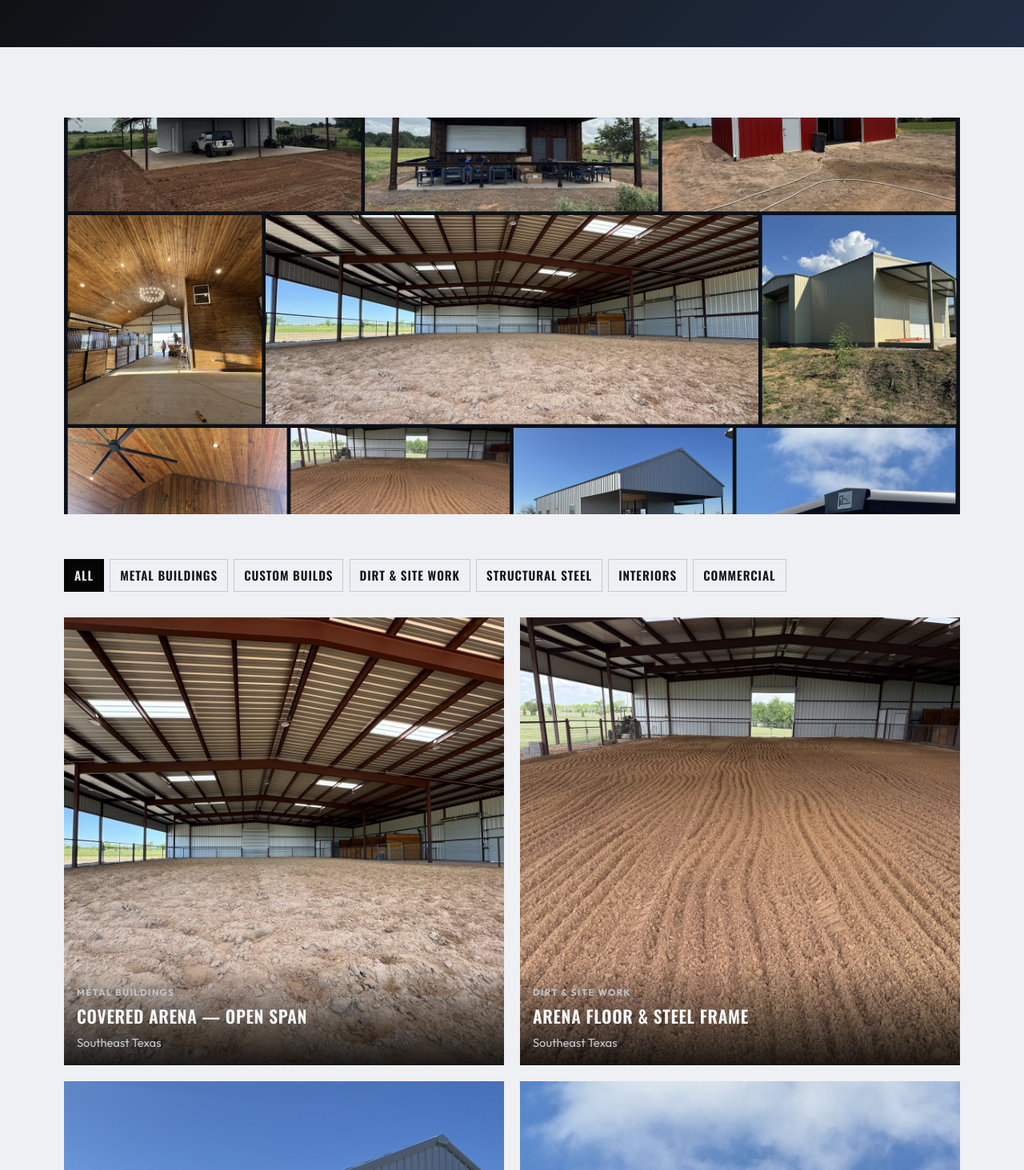
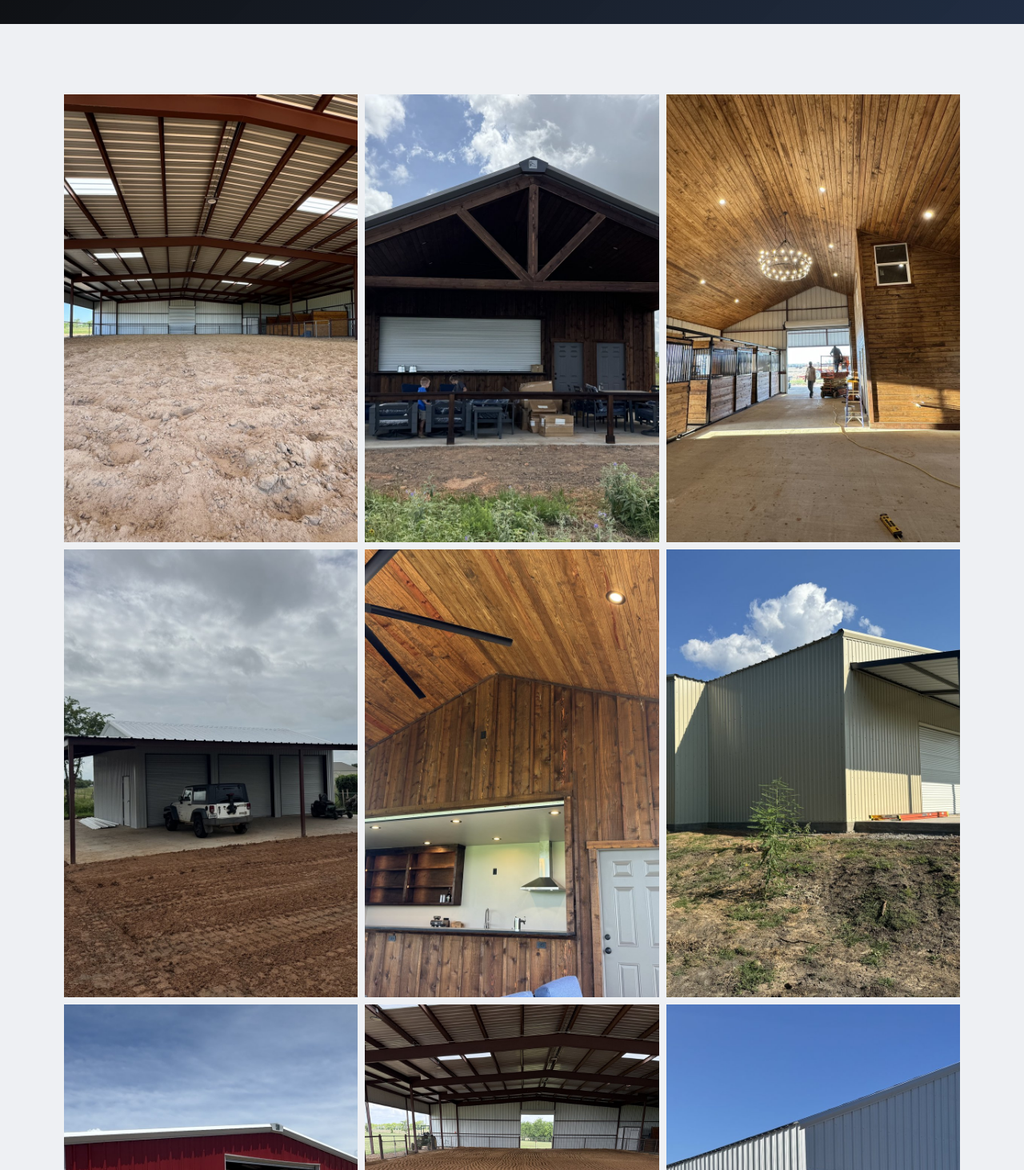
Before and after one commit to jayce-app/ACAC, a React (Vite) app: page /projects in a window 1280 px wide. Shown: the part 307-1770 px from the top of the page at 80% size. Built offline with nearby package versions, Linux system fonts and the light colour scheme.

Commit message:
Simplify Projects into a photo dump without captions
Drop titles, categories, and filters — just a dense grid of job photos
until work is grouped into named projects later.

Co-authored-by: JAYCE <jayce-app@users.noreply.github.com>

```diff
--- a/src/data/projects.ts
+++ b/src/data/projects.ts
@@ -1,183 +1,27 @@
 /**
- * Project gallery entries.
+ * Photo dump for the Projects page.
  *
- * To add a photo:
- * 1. Drop the image file into /public/projects/ (jpg, png, or webp)
- * 2. Add an object below with the matching image path
- *
- * Tip: use clean, well-lit completion photos without clutter.
+ * Drop jpgs/pngs/webps into /public/projects/ and add the path below.
+ * Keep it a mess of photos for now — titles/grouping can come later.
  */
-export type Project = {
-  id: string;
-  title: string;
-  category: "Metal buildings" | "Dirt & site work" | "Structural steel" | "Interiors" | "Commercial" | "Custom builds";
-  location?: string;
-  blurb?: string;
-  /** Path under /public, e.g. /projects/my-job.jpg */
-  image: string;
-};
-
-export const projects: Project[] = [
-  {
-    id: "covered-arena-span",
-    title: "Covered arena — open span",
-    category: "Metal buildings",
-    location: "Southeast Texas",
-    blurb: "Clear-span steel arena with skylights, dirt floor, and stall build-out.",
-    image: "/projects/covered-arena-open-span.jpg",
-  },
-  {
-    id: "covered-arena-dirt",
-    title: "Arena floor & steel frame",
-    category: "Dirt & site work",
-    location: "Southeast Texas",
-    blurb: "Groomed arena dirt under a full steel clear-span structure.",
-    image: "/projects/covered-arena-dirt-floor.jpg",
-  },
-  {
-    id: "metal-two-tone",
-    title: "Two-tone metal barn",
-    category: "Metal buildings",
-    location: "Southeast Texas",
-    blurb: "Custom metal barn with porch, wood soffit, and two-tone siding.",
-    image: "/projects/metal-barn-two-tone.jpg",
-  },
-  {
-    id: "logo-plate",
-    title: "Custom logo plate",
-    category: "Structural steel",
-    location: "Southeast Texas",
-    blurb: "Fabricated metal brand mark mounted at the ridge.",
-    image: "/projects/logo-plate-roofline.jpg",
-  },
-  {
-    id: "timber-pavilion",
-    title: "Timber outdoor pavilion",
-    category: "Custom builds",
-    location: "Southeast Texas",
-    blurb: "Heavy timber outdoor living structure on a concrete pad — custom, start to finish.",
-    image: "/projects/timber-pavilion.jpg",
-  },
-  {
-    id: "luxury-stalls",
-    title: "Custom stall barn interior",
-    category: "Interiors",
-    location: "Southeast Texas",
-    blurb: "Wood-lined stalls, vaulted ceiling, and finished concrete — custom interior work.",
-    image: "/projects/luxury-stalls-interior.jpg",
-  },
-  {
-    id: "outdoor-kitchen",
-    title: "Outdoor kitchen pavilion",
-    category: "Custom builds",
-    location: "Southeast Texas",
-    blurb: "Pass-through outdoor kitchen and living space under a timber roof.",
-    image: "/projects/outdoor-kitchen-pavilion.jpg",
-  },
-  {
-    id: "metal-wrap-porch",
-    title: "Metal shop with wrap porch",
-    category: "Metal buildings",
-    location: "Southeast Texas",
-    blurb: "Multi-door metal shop with steel wrap porch and graded site work.",
-    image: "/projects/metal-shop-wrap-porch.jpg",
-  },
-  {
-    id: "metal-tan-porch",
-    title: "Tan metal shop with porch",
-    category: "Metal buildings",
-    location: "Southeast Texas",
-    blurb: "Turnkey metal building with covered porch, roll-ups, and concrete slab.",
-    image: "/projects/metal-shop-tan-porch.jpg",
-  },
-  {
-    id: "metal-tan-porch-2",
-    title: "Tan metal shop — side view",
-    category: "Metal buildings",
-    location: "Southeast Texas",
-    blurb: "Same custom shop from the porch side — slab, steel, and metal shell.",
-    image: "/projects/metal-shop-tan-porch-2.jpg",
-  },
-  {
-    id: "metal-barn-red",
-    title: "Red metal barn",
-    category: "Metal buildings",
-    location: "Southeast Texas",
-    blurb: "Bold red metal building with white trim on a fresh pad.",
-    image: "/projects/metal-barn-red.jpg",
-  },
-  {
-    id: "metal-shop-white",
-    title: "White metal shop",
-    category: "Metal buildings",
-    location: "Southeast Texas",
-    blurb: "Clean metal shop shell with charcoal trim and roll-up access.",
-    image: "/projects/metal-shop-white.jpg",
-  },
-  {
-    id: "metal-multi-bay",
-    title: "Multi-bay metal shop",
-    category: "Metal buildings",
-    location: "Southeast Texas",
-    blurb: "Multi-bay metal structure with lean-to and open work bays.",
-    image: "/projects/metal-shop-multi-bay.jpg",
-  },
-  {
-    id: "metal-charcoal-door",
-    title: "Shop with charcoal bay door",
-    category: "Metal buildings",
-    location: "Southeast Texas",
-    blurb: "Tan metal shop front with charcoal roll-up and exterior lighting.",
-    image: "/projects/metal-shop-charcoal-door.jpg",
-  },
-  {
-    id: "covered-arena",
-    title: "Covered arena / open span",
-    category: "Metal buildings",
-    location: "Southeast Texas",
-    blurb: "Open-front steel structure — covered span over dirt.",
-    image: "/projects/covered-arena-night.jpg",
-  },
-  {
-    id: "concrete-crossing",
-    title: "Concrete crossing & site work",
-    category: "Dirt & site work",
-    location: "Southeast Texas",
-    blurb: "Graded access, gravel approach, and poured concrete crossing.",
-    image: "/projects/concrete-crossing-sitework.jpg",
-  },
-  {
-    id: "job-site-sign",
-    title: "On the job",
-    category: "Commercial",
-    location: "Southeast Texas",
-    blurb: "TX Ropers Construction on site.",
-    image: "/projects/job-site-sign.jpg",
-  },
-  {
-    id: "metal-shop",
-    title: "Custom metal shop building",
-    category: "Metal buildings",
-    location: "Bellville, TX",
-    blurb: "Turnkey metal building with covered porch, roll-up doors, and charcoal trim.",
-    image: "/projects/metal-building-shop.jpg",
-  },
-  {
-    id: "horse-stalls",
-    title: "Custom horse stalls",
-    category: "Interiors",
-    location: "Southeast Texas",
-    blurb: "Wood-and-steel stalls built inside a covered metal structure — from the dirt up.",
-    image: "/projects/custom-horse-stalls.jpg",
-  },
+export const projectPhotos: string[] = [
+  "/projects/covered-arena-open-span.jpg",
+  "/projects/timber-pavilion.jpg",
+  "/projects/luxury-stalls-interior.jpg",
+  "/projects/metal-shop-wrap-porch.jpg",
+  "/projects/outdoor-kitchen-pavilion.jpg",
+  "/projects/metal-shop-tan-porch.jpg",
+  "/projects/metal-barn-red.jpg",
+  "/projects/covered-arena-dirt-floor.jpg",
+  "/projects/metal-barn-two-tone.jpg",
+  "/projects/metal-shop-white.jpg",
+  "/projects/metal-shop-multi-bay.jpg",
+  "/projects/metal-shop-charcoal-door.jpg",
+  "/projects/covered-arena-night.jpg",
+  "/projects/metal-shop-tan-porch-2.jpg",
+  "/projects/logo-plate-roofline.jpg",
+  "/projects/concrete-crossing-sitework.jpg",
+  "/projects/metal-building-shop.jpg",
+  "/projects/custom-horse-stalls.jpg",
+  "/projects/job-site-sign.jpg",
 ];
-
-export const projectCategories = [
-  "All",
-  "Metal buildings",
-  "Custom builds",
-  "Dirt & site work",
-  "Structural steel",
-  "Interiors",
-  "Commercial",
-] as const;
--- a/src/pages/Projects.css
+++ b/src/pages/Projects.css
@@ -1,51 +1,5 @@
 .band--projects {
   background: var(--field);
-}
-
-.projects-collage {
-  margin: 0 0 var(--space-xl);
-  overflow: hidden;
-  background: var(--slate);
-}
-
-.projects-collage img {
-  display: block;
-  width: 100%;
-  height: auto;
-  max-height: min(62vh, 32rem);
-  object-fit: cover;
-  object-position: center;
-}
-
-.projects-toolbar {
-  margin-bottom: var(--space-lg);
-}
-
-.projects-filters {
-  display: flex;
-  flex-wrap: wrap;
-  gap: 0.45rem;
-}
-
-.projects-filter {
-  font-family: var(--font-display);
-  font-size: 0.95rem;
-  font-weight: 600;
-  letter-spacing: 0.06em;
-  text-transform: uppercase;
-  color: var(--slate);
-  background: transparent;
-  border: 1px solid rgba(22, 32, 51, 0.18);
-  padding: 0.45rem 0.75rem;
-  cursor: pointer;
-  transition: background 160ms ease, color 160ms ease, border-color 160ms ease;
-}
-
-.projects-filter:hover,
-.projects-filter.is-active {
-  background: var(--iron);
-  color: var(--chrome);
-  border-color: var(--iron);
 }
 
 .projects-grid {
@@ -53,8 +7,8 @@
   margin: 0;
   padding: 0;
   display: grid;
-  grid-template-columns: repeat(2, minmax(0, 1fr));
-  gap: 1.25rem;
+  grid-template-columns: repeat(3, minmax(0, 1fr));
+  gap: 0.55rem;
 }
 
 .project-tile {
@@ -66,71 +20,31 @@
   background: var(--slate);
   cursor: pointer;
   overflow: hidden;
-  text-align: left;
-  color: var(--white);
 }
 
 .project-tile img {
   width: 100%;
-  aspect-ratio: 4 / 3;
+  aspect-ratio: 1 / 1;
   object-fit: cover;
-  transition: transform 420ms ease;
+  display: block;
+  transition: transform 420ms ease, opacity 200ms ease;
+}
+
+.project-tile:nth-child(5n + 1) img,
+.project-tile:nth-child(7n + 3) img {
+  aspect-ratio: 4 / 5;
+}
+
+.project-tile:nth-child(4n) img {
+  aspect-ratio: 5 / 4;
 }
 
 .project-tile:hover img {
-  transform: scale(1.04);
-}
-
-.project-tile__meta {
-  position: absolute;
-  left: 0;
-  right: 0;
-  bottom: 0;
-  padding: 1.5rem 1rem 1rem;
-  background: linear-gradient(0deg, rgba(5, 5, 5, 0.88), transparent);
-  display: grid;
-  gap: 0.2rem;
-}
-
-.project-tile__category {
-  font-size: 0.72rem;
-  font-weight: 700;
-  letter-spacing: 0.12em;
-  text-transform: uppercase;
-  color: var(--spark);
-}
-
-.project-tile__title {
-  font-family: var(--font-display);
-  font-size: 1.35rem;
-  font-weight: 600;
-  letter-spacing: 0.03em;
-  text-transform: uppercase;
-}
-
-.project-tile__location {
-  font-size: 0.92rem;
-  color: var(--mist);
-}
-
-.projects-empty,
-.projects-upload-note {
-  color: var(--slate);
-  max-width: 40rem;
-}
-
-.projects-upload-note {
-  margin-top: var(--space-lg);
-  font-size: 0.95rem;
-}
-
-.projects-upload-note code {
-  font-size: 0.88em;
-  color: var(--iron);
+  transform: scale(1.03);
 }
 
 .projects-cta {
-  margin-top: var(--space-lg);
+  margin-top: var(--space-xl);
 }
 
 .project-lightbox {
@@ -162,34 +76,32 @@
   margin: 0;
   max-width: min(1100px, 100%);
   max-height: 90vh;
-  display: grid;
-  gap: 0.75rem;
 }
 
 .project-lightbox__figure img {
   max-width: 100%;
-  max-height: 75vh;
+  max-height: 85vh;
   object-fit: contain;
+  display: block;
   margin: 0 auto;
 }
 
-.project-lightbox__figure figcaption {
-  color: var(--mist);
-  text-align: center;
-  display: grid;
-  gap: 0.35rem;
+@media (max-width: 900px) {
+  .projects-grid {
+    grid-template-columns: repeat(2, minmax(0, 1fr));
+  }
 }
 
-.project-lightbox__figure strong {
-  color: var(--white);
-  font-family: var(--font-display);
-  font-size: 1.25rem;
-  letter-spacing: 0.04em;
-  text-transform: uppercase;
-}
+@media (max-width: 560px) {
+  .projects-grid {
+    grid-template-columns: 1fr 1fr;
+    gap: 0.35rem;
+  }
 
-@media (max-width: 800px) {
-  .projects-grid {
-    grid-template-columns: 1fr;
+  .project-tile img,
+  .project-tile:nth-child(5n + 1) img,
+  .project-tile:nth-child(7n + 3) img,
+  .project-tile:nth-child(4n) img {
+    aspect-ratio: 1 / 1;
   }
 }
--- a/src/pages/Projects.tsx
+++ b/src/pages/Projects.tsx
@@ -1,16 +1,10 @@
-import { useMemo, useState } from "react";
+import { useState } from "react";
 import { Link } from "react-router-dom";
-import { projectCategories, projects, type Project } from "../data/projects";
+import { projectPhotos } from "../data/projects";
 import "./Projects.css";
 
 export function Projects() {
-  const [filter, setFilter] = useState<(typeof projectCategories)[number]>("All");
-  const [active, setActive] = useState<Project | null>(null);
-
-  const visible = useMemo(
-    () => (filter === "All" ? projects : projects.filter((p) => p.category === filter)),
-    [filter],
-  );
+  const [active, setActive] = useState<string | null>(null);
 
   return (
     <div className="projects-page">
@@ -18,83 +12,30 @@ export function Projects() {
         <div className="page-hero__inner">
           <p className="eyebrow">Our work</p>
           <h1>Projects</h1>
-          <p>
-            Custom metal buildings, timber structures, interiors, and site work across Southeast
-            Texas. Click a photo to view it larger.
-          </p>
+          <p>A look at jobs across Southeast Texas. Click any photo to enlarge.</p>
         </div>
       </header>
 
       <section className="band band--projects" aria-labelledby="projects-gallery-title">
         <div className="band__inner reveal">
-          <figure className="projects-collage">
-            <img
-              src="/projects/work-collage.jpg"
-              alt="Project collage — metal buildings, custom timber work, interiors, and dirt work by TX Ropers Construction"
-              width={2400}
-              height={1500}
-              loading="eager"
-            />
-          </figure>
+          <h2 id="projects-gallery-title" className="sr-only">
+            Project photos
+          </h2>
 
-          <div className="projects-toolbar">
-            <h2 id="projects-gallery-title" className="sr-only">
-              Project gallery
-            </h2>
-            <div className="projects-filters" role="group" aria-label="Filter by category">
-              {projectCategories.map((category) => (
+          <ul className="projects-grid">
+            {projectPhotos.map((src) => (
+              <li key={src}>
                 <button
-                  key={category}
                   type="button"
-                  className={
-                    filter === category ? "projects-filter is-active" : "projects-filter"
-                  }
-                  onClick={() => setFilter(category)}
+                  className="project-tile"
+                  onClick={() => setActive(src)}
+                  aria-label="View photo larger"
                 >
-                  {category}
+                  <img src={src} alt="" loading="lazy" width={800} height={560} />
                 </button>
-              ))}
-            </div>
-          </div>
-
-          {visible.length === 0 ? (
-            <p className="projects-empty">
-              No projects in this category yet. Add photos under{" "}
-              <code>public/projects/</code> and list them in <code>src/data/projects.ts</code>.
-            </p>
-          ) : (
-            <ul className="projects-grid">
-              {visible.map((project) => (
-                <li key={project.id}>
-                  <button
-                    type="button"
-                    className="project-tile"
-                    onClick={() => setActive(project)}
-                  >
-                    <img
-                      src={project.image}
-                      alt={project.title}
-                      loading="lazy"
-                      width={800}
-                      height={560}
-                    />
-                    <span className="project-tile__meta">
-                      <span className="project-tile__category">{project.category}</span>
-                      <span className="project-tile__title">{project.title}</span>
-                      {project.location ? (
-                        <span className="project-tile__location">{project.location}</span>
-                      ) : null}
-                    </span>
-                  </button>
-                </li>
-              ))}
-            </ul>
-          )}
-
-          <p className="projects-upload-note">
-            To add more photos, place files in <code>public/projects/</code> and add an entry in{" "}
-            <code>src/data/projects.ts</code>. See that folder’s README for steps.
-          </p>
+              </li>
+            ))}
+          </ul>
 
           <div className="projects-cta">
             <Link to="/contact" className="btn btn--primary">
@@ -109,7 +50,7 @@ export function Projects() {
           className="project-lightbox"
           role="dialog"
           aria-modal="true"
-          aria-label={active.title}
+          aria-label="Project photo"
           onClick={() => setActive(null)}
           onKeyDown={(event) => {
             if (event.key === "Escape") setActive(null);
@@ -127,12 +68,7 @@ export function Projects() {
             className="project-lightbox__figure"
             onClick={(event) => event.stopPropagation()}
           >
-            <img src={active.image} alt={active.title} />
-            <figcaption>
-              <strong>{active.title}</strong>
-              {active.location ? ` — ${active.location}` : ""}
-              {active.blurb ? <span>{active.blurb}</span> : null}
-            </figcaption>
+            <img src={active} alt="" />
           </figure>
         </div>
       ) : null}
```
Also changed, not shown: public/projects/README.md.
